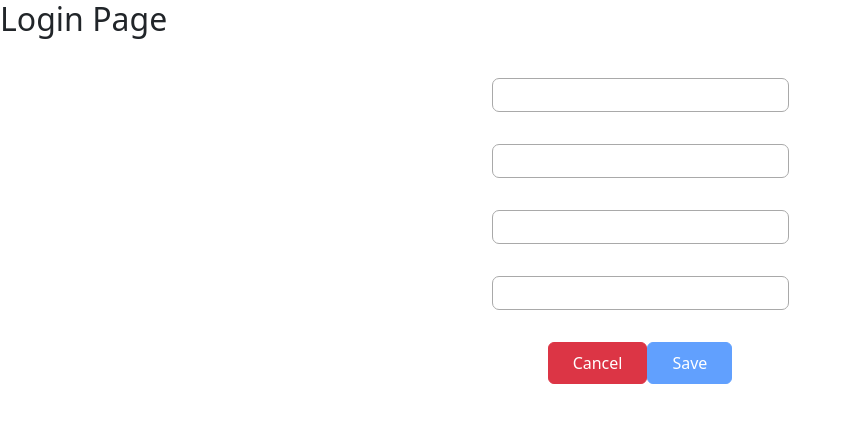
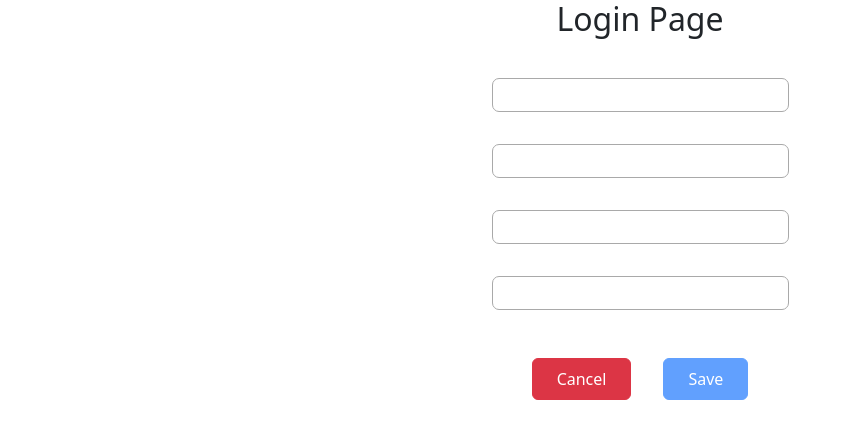
Before and after one commit to BoyanK95/FinalProject_yara_internship2023, a React (Create React App) app in the folder my_warehouse_app/: page /login in a window 1280 px wide. Shown: the top 438 px of the page, without its empty margins (0-849 px from the left). Built offline with nearby package versions, Linux system fonts and the light colour scheme.

Commit message:
Center  pages with global style

```diff
--- a/my_warehouse_app/src/App.css
+++ b/my_warehouse_app/src/App.css
@@ -1,3 +1,3 @@
-.App {
+.centered {
   text-align: center;
 }
--- a/my_warehouse_app/src/App.js
+++ b/my_warehouse_app/src/App.js
@@ -6,6 +6,7 @@ import ProductsPage from './pages/ProductsPage/ProductsPage';
 import WarehouseMovementsPage from './pages/WarehousesPage/WarehouseMovementsPage';
 import './App.css';
 import 'bootstrap/dist/css/bootstrap.min.css';
+import NotFound from './pages/NotFoundPage/NotFoundPage';
 
 function App() {
     return (
@@ -26,6 +27,9 @@ function App() {
                 <Route path='/login'>
                     <LoginPage />
                 </Route>
+                <Route path='*'>
+                    <NotFound />
+                </Route>
             </Switch>
         </>
     );
--- a/my_warehouse_app/src/components/Form/CustomForm.js
+++ b/my_warehouse_app/src/components/Form/CustomForm.js
@@ -2,8 +2,7 @@ import Form from 'react-bootstrap/Form';
 import Button from 'react-bootstrap/Button';
 import useInput from '../../hooks/use-input';
 import classes from './Form.module.css';
-import isNotEmpty from '../../hooks/isNotEmpty'
-
+import isNotEmpty from '../../hooks/isNotEmpty';
 
 const CustomForm = (props) => {
     const {
@@ -61,7 +60,6 @@ const CustomForm = (props) => {
         console.log(thirdInput);
         console.log(numberInput);
 
-
         // const id = Math.floor(Math.random() * 100000);
         // props.onSubmit({
         //     id: id,
@@ -70,7 +68,6 @@ const CustomForm = (props) => {
         //     thirdTd: thirdInput,
         //     numberTd: numberInput
         // });
-
 
         resetHandler();
     }
@@ -117,7 +114,9 @@ const CustomForm = (props) => {
                         onChange={secondInputNameHandler}
                         value={secondInput}
                     />
-                    {secondInputHasError && <p className={classes.errorText}>Value of {props.secondLabel} is required!</p>}
+                    {secondInputHasError && (
+                        <p className={classes.errorText}>Value of {props.secondLabel} is required!</p>
+                    )}
                 </div>
                 <div className={classes.container}>
                     <label htmlFor='variety'>{props.thirdLabel}</label>
@@ -129,7 +128,9 @@ const CustomForm = (props) => {
                         onChange={thirdInputHandler}
                         value={thirdInput}
                     />
-                    {thirdInputHasError && <p className={classes.errorText}>Value of {props.thirdLabel} is required!</p>}
+                    {thirdInputHasError && (
+                        <p className={classes.errorText}>Value of {props.thirdLabel} is required!</p>
+                    )}
                 </div>
                 <div className={classes.container}>
                     <label htmlFor={props.numberLabel}>{props.numberLabel}</label>
@@ -146,10 +147,11 @@ const CustomForm = (props) => {
                     )}
                 </div>
                 <div className={classes.btnContainer}>
-                    <Button variant='danger' type='button' onClick={resetHandler}>
+                    <Button className={classes.button} variant='danger' type='button' onClick={resetHandler}>
                         Cancel
                     </Button>
-                    <Button variant='primary' type='submit' disabled={!formIsValid}>
+
+                    <Button className={classes.button} variant='primary' type='submit' disabled={!formIsValid}>
                         Save
                     </Button>
                 </div>
--- a/my_warehouse_app/src/components/Form/Form.module.css
+++ b/my_warehouse_app/src/components/Form/Form.module.css
@@ -27,8 +27,9 @@ input {
 }
 
 .btnContainer button {
-    /* margin: 1rem; */
+    margin: 1rem;
     padding: 0.5rem 1.5rem;
+
 }
 
 .input {
@@ -45,7 +46,7 @@ input {
     font-size: 15px;
 }
 
-button {
+.button {
     margin: 1rem;
 }
 
--- a/my_warehouse_app/src/pages/HomePage/HomePage.js
+++ b/my_warehouse_app/src/pages/HomePage/HomePage.js
@@ -1,6 +1,6 @@
 function HomePage() {
     return (
-        <div>
+        <div className="centered">
             <h1>Home Page</h1>
         </div>
     );
--- a/my_warehouse_app/src/pages/LoginPage/LoginPage.js
+++ b/my_warehouse_app/src/pages/LoginPage/LoginPage.js
@@ -2,7 +2,7 @@ import CustomForm from '../../components/Form/CustomForm';
 
 function LoginPage() {
     return (
-        <div>
+        <div className="centered">
             <div>
                 <h2>Login Page</h2>
             </div>
--- /dev/null
+++ b/my_warehouse_app/src/pages/NotFoundPage/NotFoundPage.js
@@ -0,0 +1,10 @@
+const NotFound = () => {
+    return (
+        <div className='centered'>
+            <h3>Error 404</h3>
+            <h1>Page not found!</h1>
+        </div>
+    );
+};
+
+export default NotFound;
--- a/my_warehouse_app/src/pages/ProductsPage/ProductsPage.js
+++ b/my_warehouse_app/src/pages/ProductsPage/ProductsPage.js
@@ -1,6 +1,6 @@
 function ProductsPage() {
     return (
-        <div>
+        <div className="centered">
             <h1>Products Page</h1>
         </div>
     );
--- a/my_warehouse_app/src/pages/RegistrationPage/RegistrationPage.js
+++ b/my_warehouse_app/src/pages/RegistrationPage/RegistrationPage.js
@@ -1,6 +1,6 @@
 function RegistrationPage() {
     return (
-        <div>
+        <div className="centered">
             <h1>Registration Page</h1>
         </div>
     );
--- a/my_warehouse_app/src/pages/WarehousesPage/WarehouseMovementsPage.js
+++ b/my_warehouse_app/src/pages/WarehousesPage/WarehouseMovementsPage.js
@@ -1,6 +1,6 @@
 function WarehouseMovementsPage() {
     return (
-        <div>
+        <div className="centered">
             <h1>Waregouses Page</h1>
         </div>
     );
```
